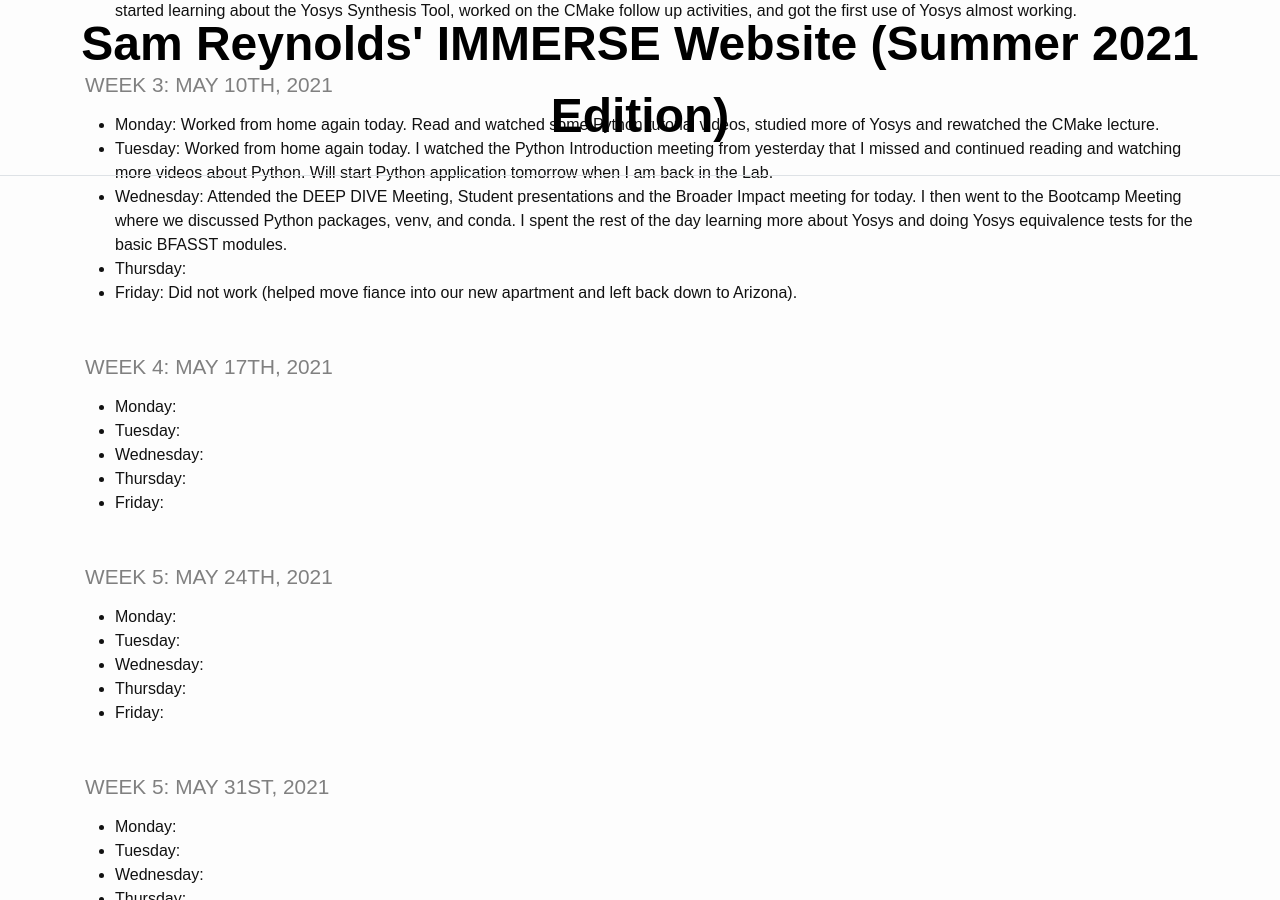
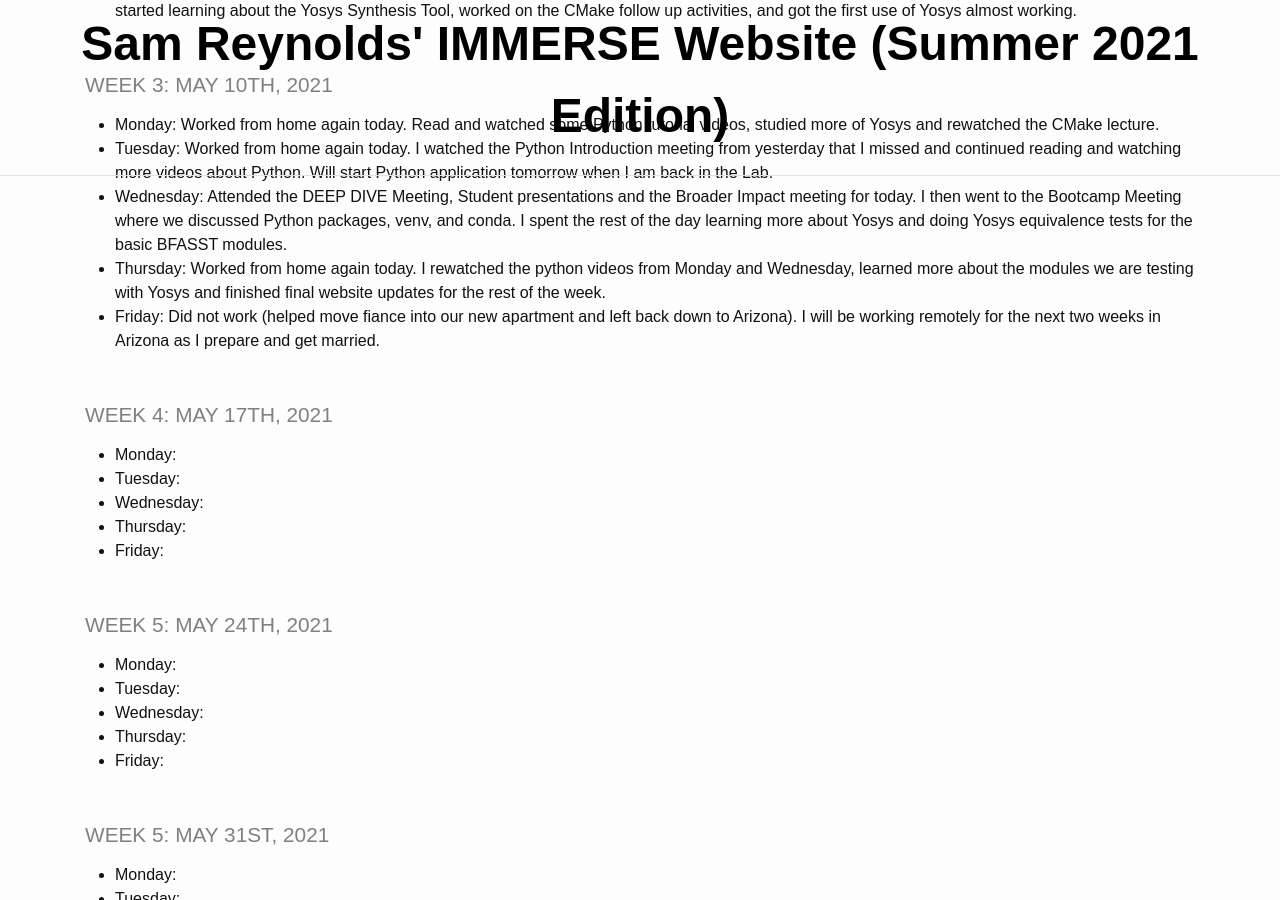
Before and after one commit to TheDHCreator/thedhcreator.github.io, a Jekyll site: the page built from _pages/log.md, in a window 1280 px wide and 900 px high, scrolled down 929 px. Built offline with Jekyll 4.4.1, drawn with Linux system fonts in a browser that asks for light colours.

Commit message:
final commit for the week

```diff
--- a/_pages/log.md
+++ b/_pages/log.md
@@ -24,8 +24,8 @@ title: IMMERSE Log
 * **Monday**: Worked from home again today. Read and watched some Python tutorial videos, studied more of Yosys and rewatched the CMake lecture.
 * **Tuesday**: Worked from home again today. I watched the Python Introduction meeting from yesterday that I missed and continued reading and watching more videos about Python. Will start Python application tomorrow when I am back in the Lab.
 * **Wednesday**: Attended the DEEP DIVE Meeting, Student presentations and the Broader Impact meeting for today. I then went to the Bootcamp Meeting where we discussed Python packages, venv, and conda. I spent the rest of the day learning more about Yosys and doing Yosys equivalence tests for the basic BFASST modules.
-* **Thursday**:
-* **Friday**: Did not work (helped move fiance into our new apartment and left back down to Arizona).
+* **Thursday**: Worked from home again today. I rewatched the python videos from Monday and Wednesday, learned more about the modules we are testing with Yosys and finished final website updates for the rest of the week.
+* **Friday**: Did not work (helped move fiance into our new apartment and left back down to Arizona). I will be working remotely for the next two weeks in Arizona as I prepare and get married.
 
 ### Week 4: May 17th, 2021
 
```
